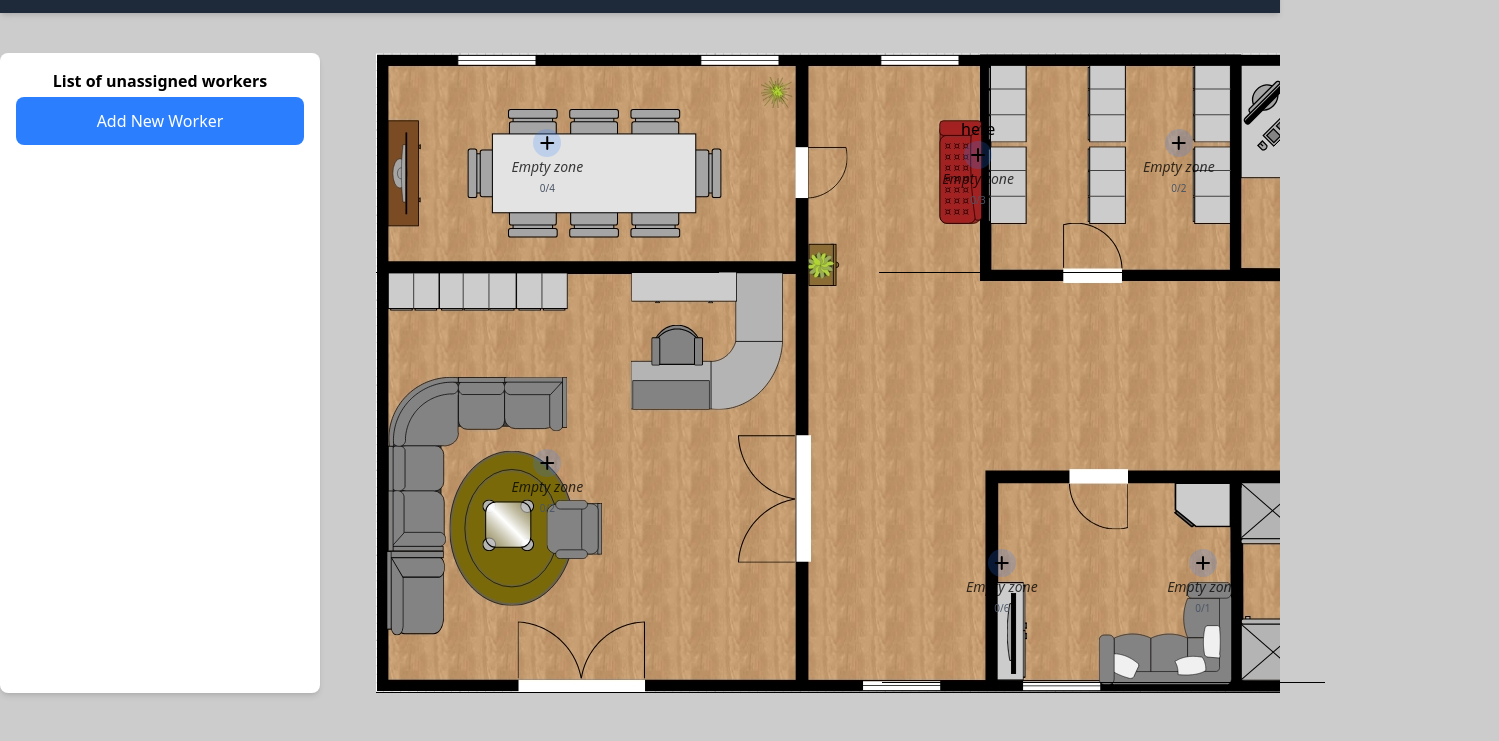
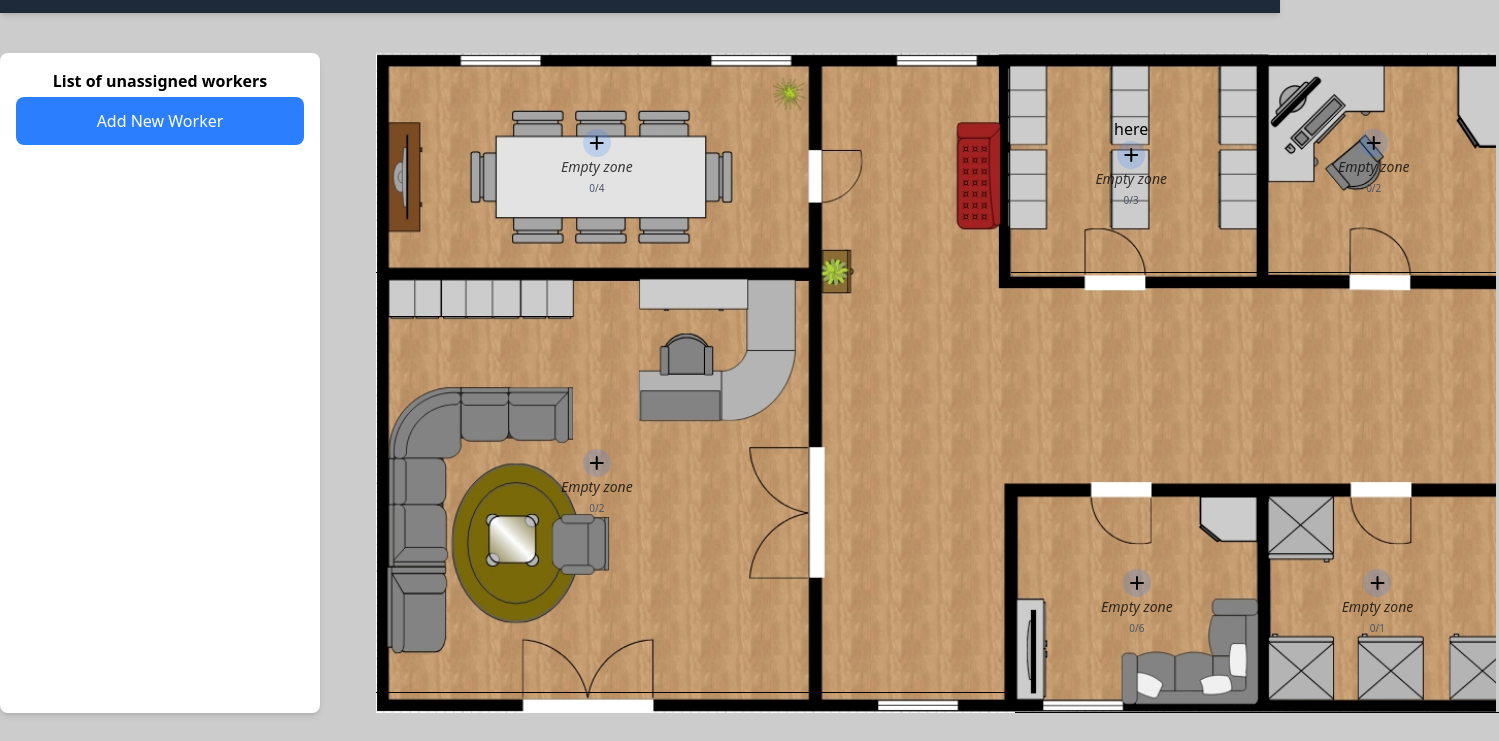
Before and after one commit to mo24ali/workSphere, a website: page index.html in a window 1280 px wide. Shown: the part 59-800 px from the top of the page, 1499 px wide, since content can reach past the window. Drawn offline with nearby package versions, Linux system fonts and the light colour scheme.

Commit message:
amelioration de responsive

```diff
--- a/index.html
+++ b/index.html
@@ -37,10 +37,10 @@
         </div>
 
         <div class="order-1 lg:order-2 flex-1 min-w-0">
-            <div id="workspace" class="w-280 w-full max-w-[1120px] h-48 sm:h-64 md:h-80 lg:h-96 xl:h-[640px] bg-[url('assets/workspace_area.jpg')] border-b ">
+            <div id="workspace" class="w-full h-55 lg:w-280 lg:h-full bg-[url('assets/workspace_area.jpg')] bg-cover ">
                 <div id="upper-rooms" class="flex">
                     <div id="conference-room"
-                        class="flex flex-col justify-center items-center dragging-area hover:bg-blue-500/50 w-105 h-55 border-b transform duration-300">
+                        class="flex flex-col justify-center items-center dragging-area hover:bg-blue-500/50 w-112 h-20 lg:h-55 border-b transform duration-300">
                         <!-- <p class="text-black mb-2">Conference room</p> -->
                         <div id="people-conference-room"></div>
                         <button id="listInConferenceRoom"
@@ -50,10 +50,10 @@
                         </button>
                     </div>
 
-                    <div class=" w-49 h-55 justify-center items-center ">
+                    <div class=" w-49 h-20 lg:h-55 justify-center items-center ">
                     </div>
                     <div id="servers"
-                        class=" flex flex-col justify-center items-center text-center dragging-area hover:bg-green-500/50 w-61 h-55 justify-center items-center border-b transform duration-300">
+                        class=" flex flex-col justify-center items-center text-center dragging-area hover:bg-green-500/50 w-61 h-20 lg:h-55 justify-center items-center border-b transform duration-300">
                         <!-- <p class="text-center text-black">servers</p> -->
                         <div id="people-servers">
                             here
@@ -66,7 +66,7 @@
                         </button>
                     </div>
                     <div id="security-room"
-                        class="flex flex-col dragging-area hover:bg-red-500/50 w-62 h-55 justify-center items-center border-b transform duration-300">
+                        class="flex flex-col dragging-area hover:bg-red-500/50 w-62 h-20 lg:h-55 justify-center items-center border-b transform duration-300">
                         <!-- <p class="text-center text-black">security-room</p> -->
                         <div id="people-security-room"></div>
                         <button id="listInSecurityRoom"
@@ -78,7 +78,7 @@
                 </div>
                 <div id="bottom-rooms" class="flex">
                     <div id="reception-room"
-                        class="flex flex-col dragging-area hover:bg-red-500/50 w-105 h-105 justify-center items-center border-b transform duration-300">
+                        class="flex flex-col dragging-area hover:bg-red-500/50 w-112 h-35 lg:h-105 justify-center items-center border-b transform duration-300">
                         <!-- <p class="text-black text-center">Hall and reception</p> -->
                         <div id="people-reception-room"></div>
                         <button id="listInReceptionRoom"
@@ -87,15 +87,15 @@
                             <i class="fa-solid fa-add"></i>
                         </button>
                     </div>
-                    <div id="blank-hall" class=" w-50 h-105 justify-center items-center border-b">
+                    <div id="blank-hall" class=" w-50 h-35 lg:h-105 justify-center items-center border-b ">
                     </div>
                     <div id="twin-rooms" class="flex grid grid-cols-2 grid-rows-2">
-                        <div class=" w-60 h-50">
+                        <div class=" w-60 h-18 lg:h-50">
                         </div>
-                        <div class=" w-60 h-50">
+                        <div class=" w-60 h-18 lg:h-50">
                         </div>
                         <div id="staff-room"
-                            class="flex flex-col dragging-area hover:bg-green-500/50 w-60 h-50 justify-center items-center border-b transform duration-300">
+                            class="flex flex-col dragging-area hover:bg-green-500/50 w-61 h-20 lg:h-55 justify-center items-center border-b transform duration-300">
                             <!-- <p class="text-black text-center">staff-room</p> -->
                             <div id="people-staff-room"></div>
 
@@ -107,7 +107,7 @@
 
                         </div>
                         <div id="archive"
-                            class="flex flex-col dragging-area hover:bg-red-500/50 w-61 h-50 justify-center items-center border-b transform duration-300">
+                            class="flex flex-col dragging-area hover:bg-red-500/50 w-61 h-20 lg:h-55 justify-center items-center border-b transform duration-300">
                             <!-- <p class="text-black text-center">archive</p> -->
                             <div id="people-archive"></div>
                             <button id="listInArchiveRoom"
--- a/js/main.js
+++ b/js/main.js
@@ -456,14 +456,6 @@ addEmployeePopup.addEventListener("click", (e) => {
         addEmployeePopup.classList.add("hidden");
     }
 })
-//assign each employee to a room
-let assignConferenceRoom = document.getElementById("listInConferenceRoom");
-let assignedServersRoom = document.getElementById("listInServersRoom");
-let assignedSecurityRoom = document.getElementById("listInSecurityRoom");
-let assignedReceptionRoom = document.getElementById("listInReceptionRoom");
-let assignedStaffRoom = document.getElementById("listInStaffnRoom");
-let assignedArchiveRoom = document.getElementById("listInArchiveRoom");
-
 let roomRoles = {
     "servers": ["technician", "manager", "cleaning"],
     "security-room": ["security", "cleaning", "manager"],
@@ -535,10 +527,6 @@ let roomNames = [
 
 ]
 let storeRoomsNumbers = JSON.stringify(roomNames);
-// localStorage.setItem(storeRoomsNumbers);
-
-
-//////////////////////////////////////////////////////////
 window.onload = () => {
     fillTheUnassignedWorkersAuto();
     renderAllRooms();
@@ -599,7 +587,6 @@ function assignEmployeeToRoom(empId, room) {
     const popup = document.getElementById("add-employee-popup");
     if (popup) popup.classList.add("hidden");
 }
-
 const roomLimits = {
     "conference-room": 4,
     "reception-room": 2,
```
